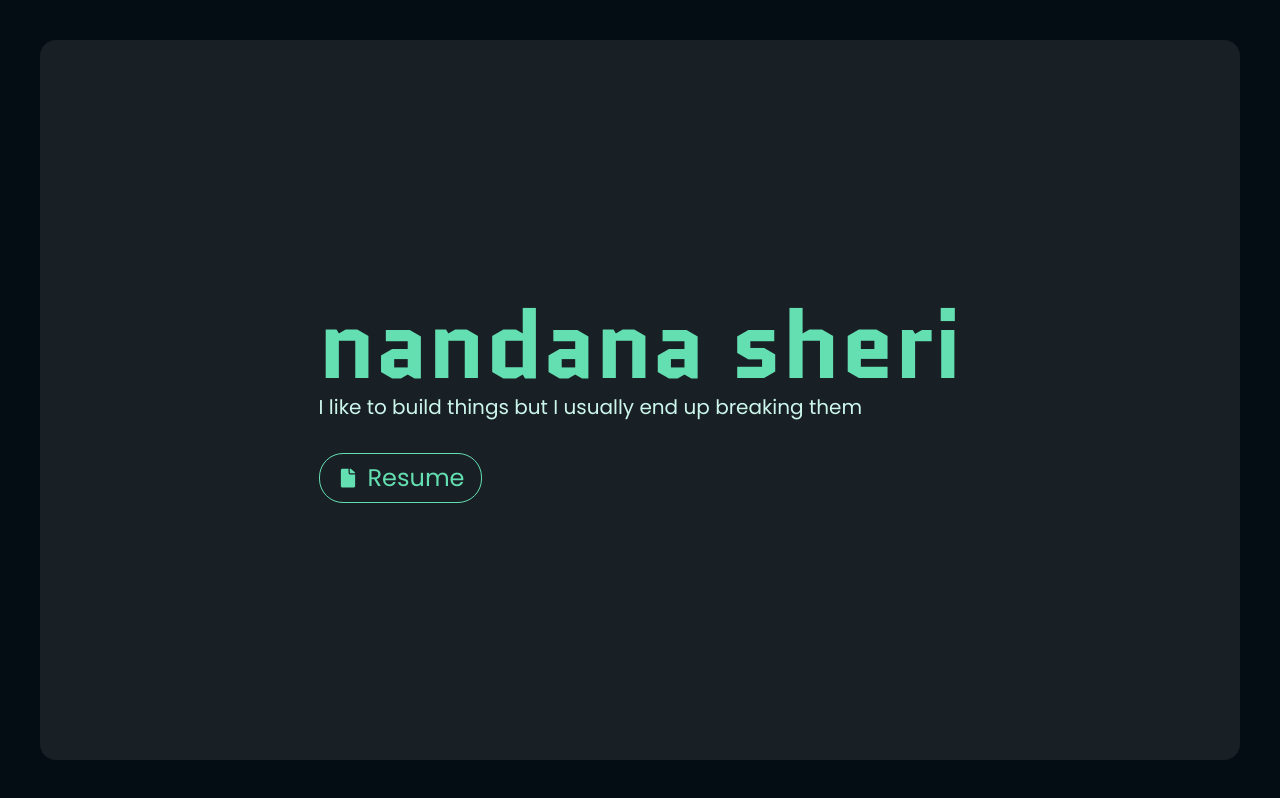
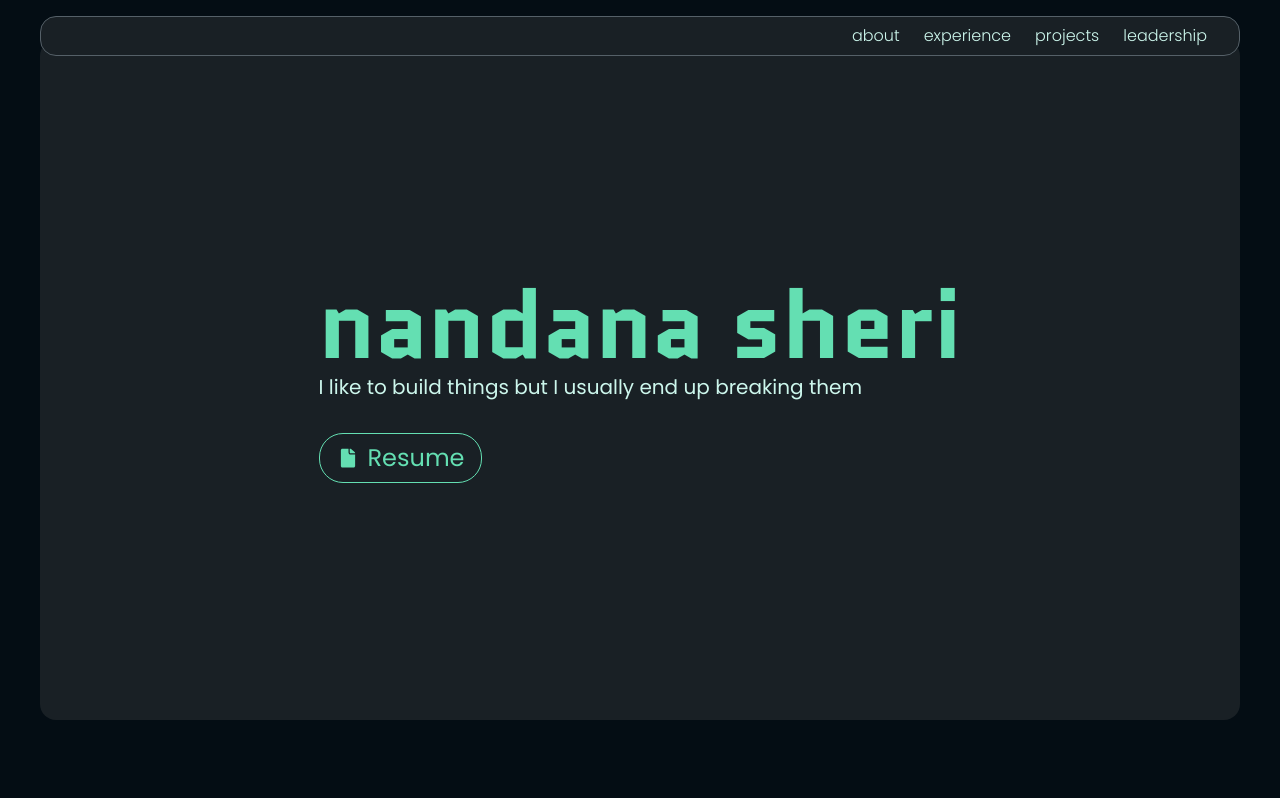
Before and after one commit to nandanasheri/nandana.dev-v1, a React (Create React App) app: page / in a window 1280 px wide. Built offline with nearby package versions, Linux system fonts and the light colour scheme.

Commit message:
added navbar

```diff
--- a/src/components/Navbar.js
+++ b/src/components/Navbar.js
@@ -0,0 +1,34 @@
+import { Link } from "react-router-dom"
+const NavData = [
+    {
+        title: "about",
+        path: "/"
+    },
+    {
+        title: "experience",
+        path: "/experience"
+    },
+    {
+        title: "projects",
+        path: "/projects"
+    },
+    {
+        title: "leadership",
+        path: "/leadership"
+    }
+]
+export default function Navbar() {
+    return (
+        <div className="bg-light-bg mx-10 h-10 -mt-6 w-[calc(100vw-5rem)] rounded-2xl border border-grey fixed flex justify-end items-center gap-6 pr-8">
+            {NavData.map((item) => {
+              return (
+                <span>
+                  <Link to={item.path}>
+                    <span className="text-green font-light">{item.title}</span>
+                  </Link>
+                </span>
+              )
+            })}
+        </div>
+    )
+}
--- a/src/views/LandingPage.js
+++ b/src/views/LandingPage.js
@@ -1,14 +1,14 @@
-import * as FaIcons from "react-icons/fa";
 import * as IoIcons from "react-icons/io";
+import Navbar from "../components/Navbar";
 
 export default function LandingPage() {
     return (
       <div>
-         <div className="bg-light-bg m-10 rounded-2xl h-[90vh] flex items-center justify-center">
-          <div className="bg-">
+        <Navbar/>
+         <div className="bg-light-bg m-10 rounded-2xl h-[85vh] flex items-center justify-center">
+          <div>
             <h1 className=" text-8xl font-header font-extrabold text-neon text-">nandana sheri</h1>
             <h1 className="text-green text-xl">I like to build things but I usually end up breaking them</h1>
-
             <button className="text-neon text-2xl border border-neon rounded-3xl p-4 py-2 mt-8 hover:text-grey hover:border-grey flex gap-2 items-center	">
               <IoIcons.IoIosDocument />
               Resume</button>
```
